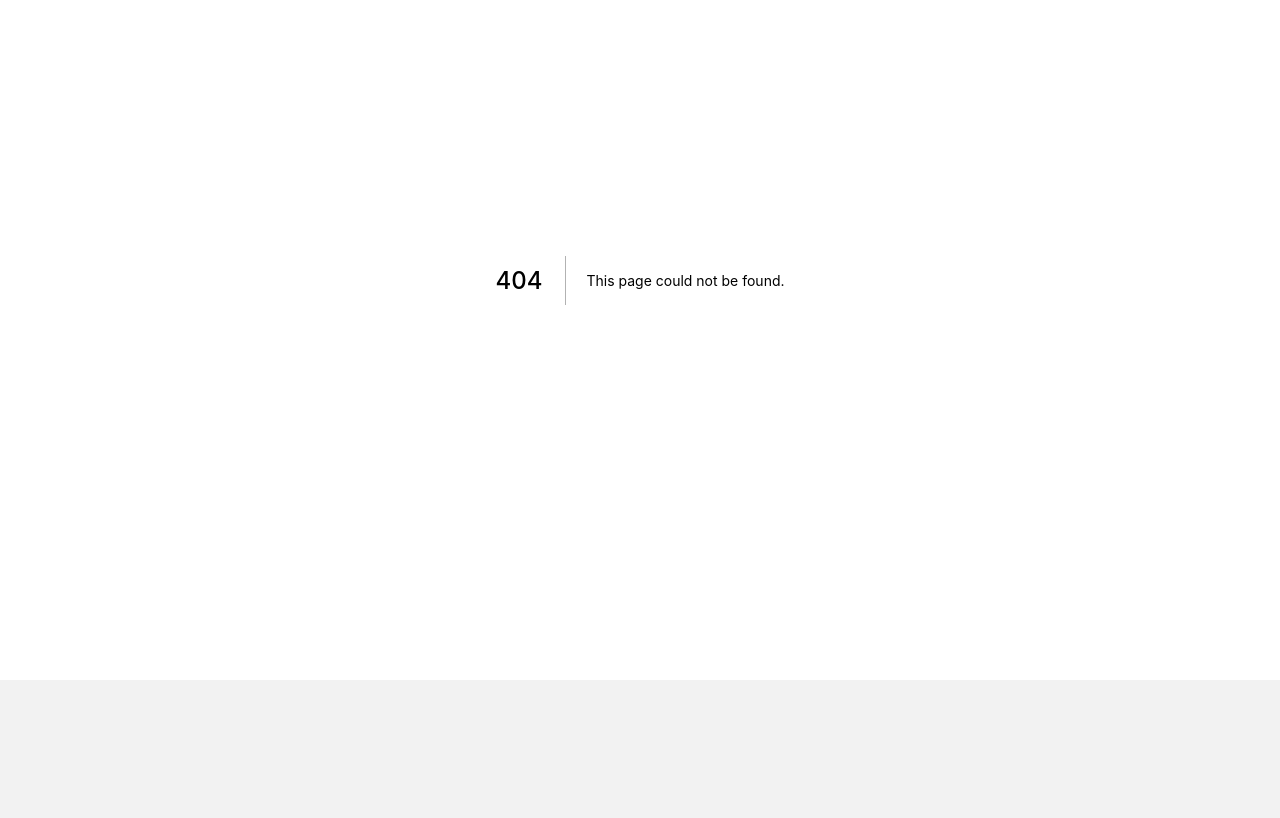
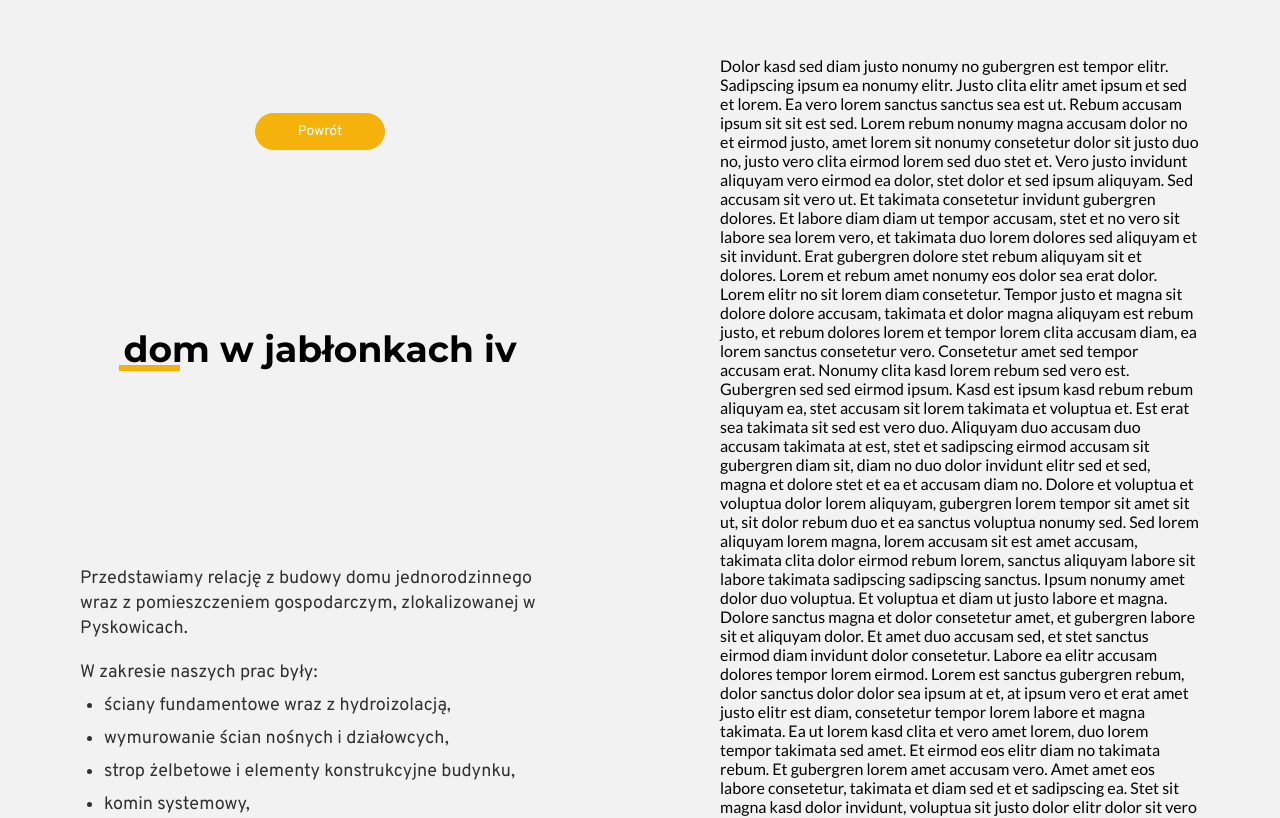
Before and after one commit to ciastek96/uro-mk, a Next.js app: page /realizacje in a window 1280 px wide. Before the commit this address had no page. Shown: the part 120-938 px from the top of the page. Before the commit the page ends 800 px from the top, so only its background shows below. Built offline with nearby package versions, Linux system fonts and the light colour scheme.

Commit message:
added second page

```diff
--- /dev/null
+++ b/components/Content/Content.js
@@ -0,0 +1,18 @@
+import styled from "styled-components";
+
+const Content = styled.p`
+  font-family: ${({ theme }) => theme.fontFamily.Overpass};
+  color: ${({ theme }) => theme.color.dark80};
+  font-size: clamp(16px, 2vw, 18px);
+  line-height: 1.4;
+
+  ul {
+    padding: 0;
+
+    li {
+      margin: 0.5rem 1.5rem;
+    }
+  }
+`;
+
+export default Content;
--- a/components/MasonryGrid/MasonryGrid.js
+++ b/components/MasonryGrid/MasonryGrid.js
@@ -1,5 +1,6 @@
 import React from "react";
 import styled from "styled-components";
+import Link from "next/link";
 import Image from "next/image";
 import Img1 from "../../public/gallery/1.jpg";
 import Img2 from "../../public/gallery/2.jpg";
@@ -53,7 +54,8 @@ const MasonryGrid = () => (
   <List>
     {images.map((image) => (
       <ListItem key={image.blurDataURL}>
-        <a href="#">
+        <Link href="/realizacje">
+          <a>
             <Image
               src={image}
               alt={image.src}
@@ -62,6 +64,7 @@ const MasonryGrid = () => (
               placeholder="blur"
             />
           </a>
+        </Link>
       </ListItem>
     ))}
   </List>
--- /dev/null
+++ b/pages/realizacje/index.js
@@ -0,0 +1,102 @@
+import React from "react";
+import styled from "styled-components";
+import Link from "next/link";
+import Button from "../../components/Button/Button";
+import Heading from "../../components/Heading/Heading";
+import Content from "../../components/Content/Content";
+
+const Wrapper = styled.div`
+  display: flex;
+  flex-direction: column-reverse;
+  background: ${({ theme }) => theme.color.grey};
+
+  @media all and (min-width: ${({ theme }) => theme.size.sm}) {
+    flex-direction: row;
+
+    & > * {
+      flex: 1 1 50%;
+    }
+  }
+`;
+
+const Inner = styled.div`
+  display: grid;
+  place-items: center;
+  padding: 1rem;
+
+  padding-block: clamp(10px, 10rem, 15vw);
+  padding-inline: clamp(0.25rem, 5rem, 8vw);
+`;
+
+const Item = () => (
+  <Wrapper>
+    <Inner>
+      <Link href="/">
+        <a>
+          <Button>Powrót</Button>
+        </a>
+      </Link>
+      <Heading>Dom w Jabłonkach IV</Heading>
+      <Content>
+        Przedstawiamy relację z budowy domu jednorodzinnego wraz z
+        pomieszczeniem gospodarczym, zlokalizowanej w Pyskowicach.
+        <ul>
+          W zakresie naszych prac były:
+          <li>ściany fundamentowe wraz z hydroizolacją,</li>
+          <li>wymurowanie ścian nośnych i działowcych,</li>
+          <li>strop żelbetowe i elementy konstrukcyjne budynku,</li>
+          <li>komin systemowy,</li>
+        </ul>
+      </Content>
+    </Inner>
+    <Inner>
+      <p>
+        Dolor kasd sed diam justo nonumy no gubergren est tempor elitr.
+        Sadipscing ipsum ea nonumy elitr. Justo clita elitr amet ipsum et sed et
+        lorem. Ea vero lorem sanctus sanctus sea est ut. Rebum accusam ipsum sit
+        sit est sed. Lorem rebum nonumy magna accusam dolor no et eirmod justo,
+        amet lorem sit nonumy consetetur dolor sit justo duo no, justo vero
+        clita eirmod lorem sed duo stet et. Vero justo invidunt aliquyam vero
+        eirmod ea dolor, stet dolor et sed ipsum aliquyam. Sed accusam sit vero
+        ut. Et takimata consetetur invidunt gubergren dolores. Et labore diam
+        diam ut tempor accusam, stet et no vero sit labore sea lorem vero, et
+        takimata duo lorem dolores sed aliquyam et sit invidunt. Erat gubergren
+        dolore stet rebum aliquyam sit et dolores. Lorem et rebum amet nonumy
+        eos dolor sea erat dolor. Lorem elitr no sit lorem diam consetetur.
+        Tempor justo et magna sit dolore dolore accusam, takimata et dolor magna
+        aliquyam est rebum justo, et rebum dolores lorem et tempor lorem clita
+        accusam diam, ea lorem sanctus consetetur vero. Consetetur amet sed
+        tempor accusam erat. Nonumy clita kasd lorem rebum sed vero est.
+        Gubergren sed sed eirmod ipsum. Kasd est ipsum kasd rebum rebum aliquyam
+        ea, stet accusam sit lorem takimata et voluptua et. Est erat sea
+        takimata sit sed est vero duo. Aliquyam duo accusam duo accusam takimata
+        at est, stet et sadipscing eirmod accusam sit gubergren diam sit, diam
+        no duo dolor invidunt elitr sed et sed, magna et dolore stet et ea et
+        accusam diam no. Dolore et voluptua et voluptua dolor lorem aliquyam,
+        gubergren lorem tempor sit amet sit ut, sit dolor rebum duo et ea
+        sanctus voluptua nonumy sed. Sed lorem aliquyam lorem magna, lorem
+        accusam sit est amet accusam, takimata clita dolor eirmod rebum lorem,
+        sanctus aliquyam labore sit labore takimata sadipscing sadipscing
+        sanctus. Ipsum nonumy amet dolor duo voluptua. Et voluptua et diam ut
+        justo labore et magna. Dolore sanctus magna et dolor consetetur amet, et
+        gubergren labore sit et aliquyam dolor. Et amet duo accusam sed, et stet
+        sanctus eirmod diam invidunt dolor consetetur. Labore ea elitr accusam
+        dolores tempor lorem eirmod. Lorem est sanctus gubergren rebum, dolor
+        sanctus dolor dolor sea ipsum at et, at ipsum vero et erat amet justo
+        elitr est diam, consetetur tempor lorem labore et magna takimata. Ea ut
+        lorem kasd clita et vero amet lorem, duo lorem tempor takimata sed amet.
+        Et eirmod eos elitr diam no takimata rebum. Et gubergren lorem amet
+        accusam vero. Amet amet eos labore consetetur, takimata et diam sed et
+        et sadipscing ea. Stet sit magna kasd dolor invidunt, voluptua sit justo
+        dolor elitr dolor sit vero dolore accusam. Takimata sit vero rebum
+        dolor, no accusam clita consetetur tempor dolor elitr. At sed amet et
+        est ea sed gubergren dolor, ut sit sit justo tempor voluptua. At duo
+        dolores eirmod justo, erat sed accusam nonumy dolor clita. Takimata
+        tempor eos at sed. Est est ea justo et est sanctus sanctus no, accusam
+        diam.
+      </p>
+    </Inner>
+  </Wrapper>
+);
+
+export default Item;
```
Also changed, not shown: components/Card/Card.js (+7 -6 lines), 1 other file (tests, documents, lock files or other folders). Lines whose indentation alone changed are shown as unchanged.
